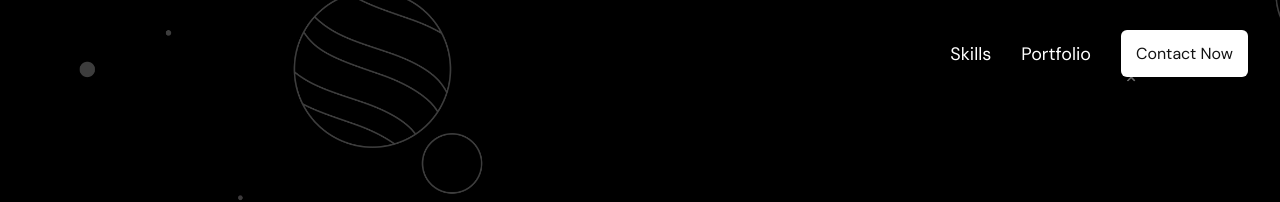
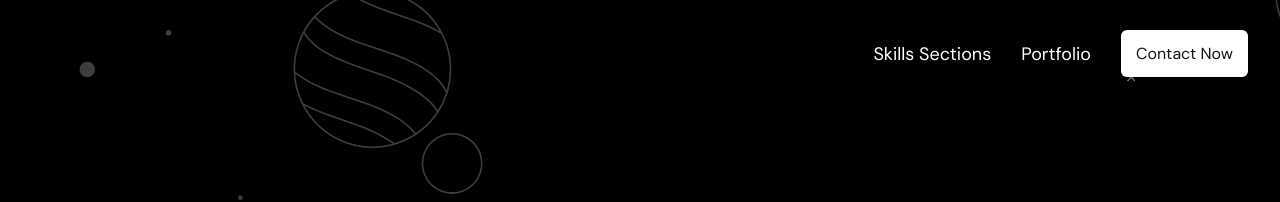
Before and after one commit to Alfredroshan555/Alfred_roshan_portfolio, a React (Create React App) app: page / in a window 1280 px wide. Shown: the top 202 px of the page. Built offline with nearby package versions, Linux system fonts and the light colour scheme.

Commit message:
Added section to skills

```diff
--- a/src/components/Navbar/index.js
+++ b/src/components/Navbar/index.js
@@ -27,7 +27,7 @@ const Navbar = () => {
         )}
       </div>
       <div className={`navbar ${mobileMenu ? "active" : ""}`}>
-        <span className="nav_item" onClick={() => menuClickHandler("skills")}>Skills</span>
+        <span className="nav_item" onClick={() => menuClickHandler("skills")}>Skills Sections</span>
         <span className="nav_item" onClick={() => menuClickHandler("portfolio")}>Portfolio</span>
 
         <span className="call_to_action" onClick={() => menuClickHandler("contact")}>
```
